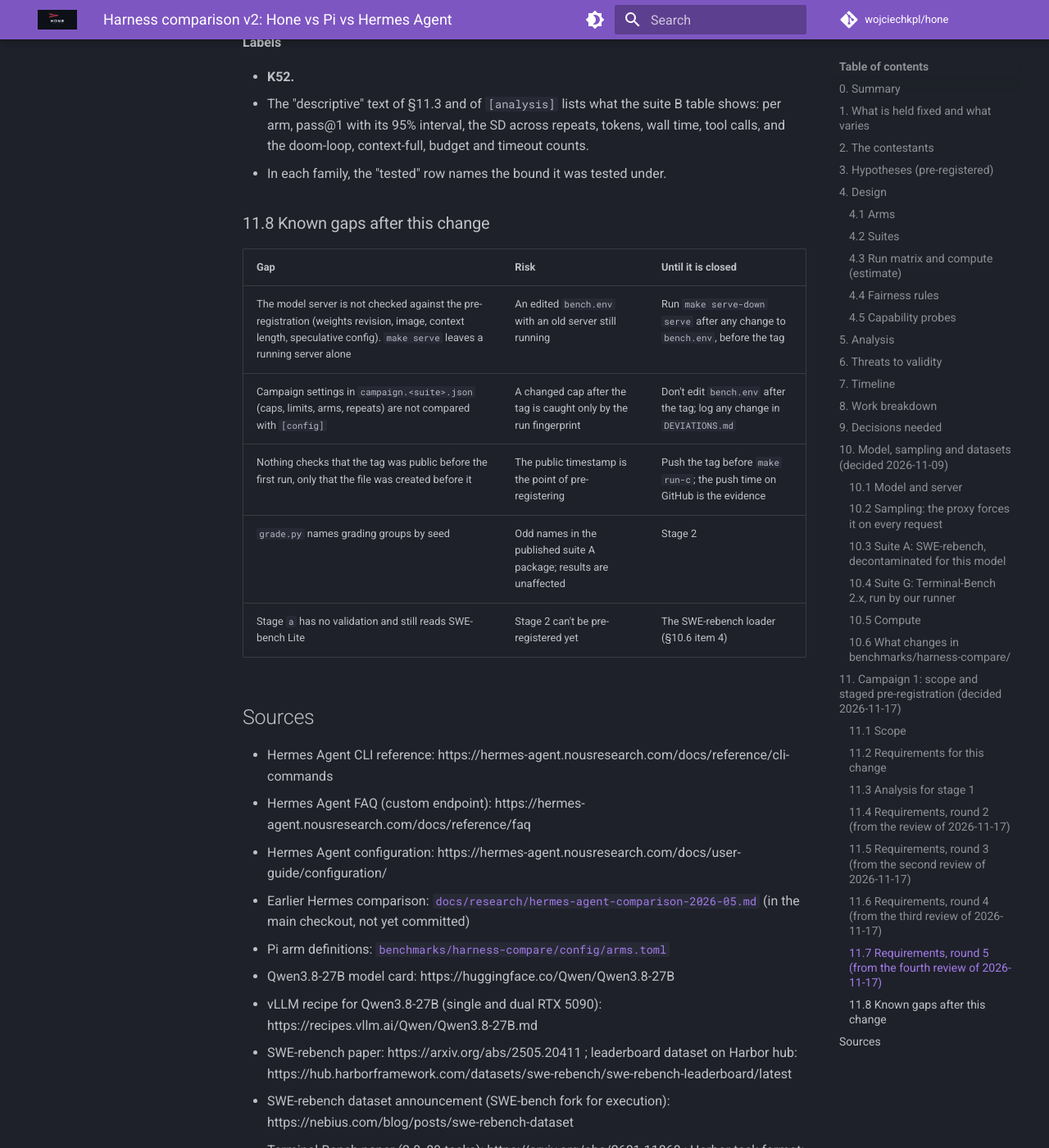
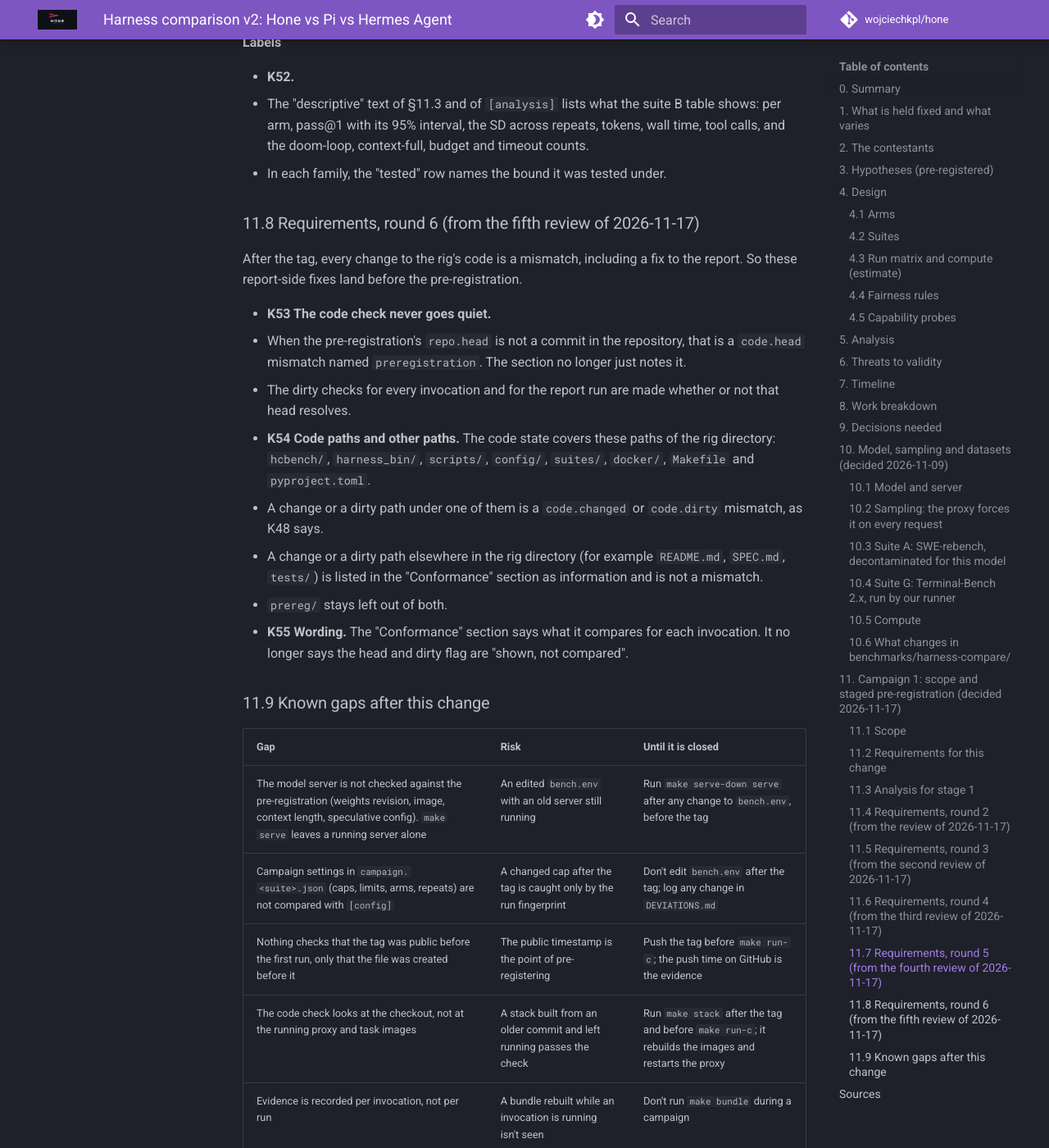
Before and after one commit to wojciechkpl/hone, an MkDocs documentation site: the page built from docs/plans/harness-compare-v2-2026-11.md, in a window 1280 px wide and 1400 px high, scrolled down 26429 px. Shown: the whole window at 82% size. Built offline with MkDocs 1.6.1 and Material for MkDocs 9.7.7, drawn with Linux system fonts in a browser that asks for light colours; comment, search, counter and statistics services are not loaded.

Commit message:
bench: review round 5: code check on an unknown head fails; docs and tests are not code
K53-K55: a pre-registered head that is not in the repository is a mismatch,
and the dirty checks run regardless. Only hcbench/, harness_bin/, scripts/,
config/, suites/, docker/, the Makefile and pyproject.toml count as code;
changes elsewhere in the rig are listed as information. The runbook says to
rebuild the stack after the tag and that the rig's code is frozen from then.

```diff
--- a/docs/plans/harness-compare-v2-2026-11.md
+++ b/docs/plans/harness-compare-v2-2026-11.md
@@ -902,13 +902,37 @@ before the first report is published.
     time, tool calls, and the doom-loop, context-full, budget and timeout counts.
   - In each family, the "tested" row names the bound it was tested under.
 
-### 11.8 Known gaps after this change
+### 11.8 Requirements, round 6 (from the fifth review of 2026-11-17)
+
+After the tag, every change to the rig's code is a mismatch, including a fix to the
+report. So these report-side fixes land before the pre-registration.
+
+- **K53 The code check never goes quiet.**
+  - When the pre-registration's `repo.head` is not a commit in the repository, that is a
+    `code.head` mismatch named `preregistration`. The section no longer just notes it.
+  - The dirty checks for every invocation and for the report run are made whether or not
+    that head resolves.
+- **K54 Code paths and other paths.** The code state covers these paths of the rig
+  directory: `hcbench/`, `harness_bin/`, `scripts/`, `config/`, `suites/`, `docker/`,
+  `Makefile` and `pyproject.toml`.
+  - A change or a dirty path under one of them is a `code.changed` or `code.dirty`
+    mismatch, as K48 says.
+  - A change or a dirty path elsewhere in the rig directory (for example `README.md`,
+    `SPEC.md`, `tests/`) is listed in the "Conformance" section as information and is not
+    a mismatch.
+  - `prereg/` stays left out of both.
+- **K55 Wording.** The "Conformance" section says what it compares for each invocation.
+  It no longer says the head and dirty flag are "shown, not compared".
+
+### 11.9 Known gaps after this change
 
 | Gap | Risk | Until it is closed |
 |---|---|---|
 | The model server is not checked against the pre-registration (weights revision, image, context length, speculative config). `make serve` leaves a running server alone | An edited `bench.env` with an old server still running | Run `make serve-down serve` after any change to `bench.env`, before the tag |
 | Campaign settings in `campaign.<suite>.json` (caps, limits, arms, repeats) are not compared with `[config]` | A changed cap after the tag is caught only by the run fingerprint | Don't edit `bench.env` after the tag; log any change in `DEVIATIONS.md` |
 | Nothing checks that the tag was public before the first run, only that the file was created before it | The public timestamp is the point of pre-registering | Push the tag before `make run-c`; the push time on GitHub is the evidence |
+| The code check looks at the checkout, not at the running proxy and task images | A stack built from an older commit and left running passes the check | Run `make stack` after the tag and before `make run-c`; it rebuilds the images and restarts the proxy |
+| Evidence is recorded per invocation, not per run | A bundle rebuilt while an invocation is running isn't seen | Don't run `make bundle` during a campaign |
 | `grade.py` names grading groups by seed | Odd names in the published suite A package; results are unaffected | Stage 2 |
 | Stage `a` has no validation and still reads SWE-bench Lite | Stage 2 can't be pre-registered yet | The SWE-rebench loader (§10.6 item 4) |
 
```
Also changed, not shown: benchmarks/harness-compare/README.md (+11 -2 lines), benchmarks/harness-compare/SPEC.md (+11 -0 lines), 1 other file.
